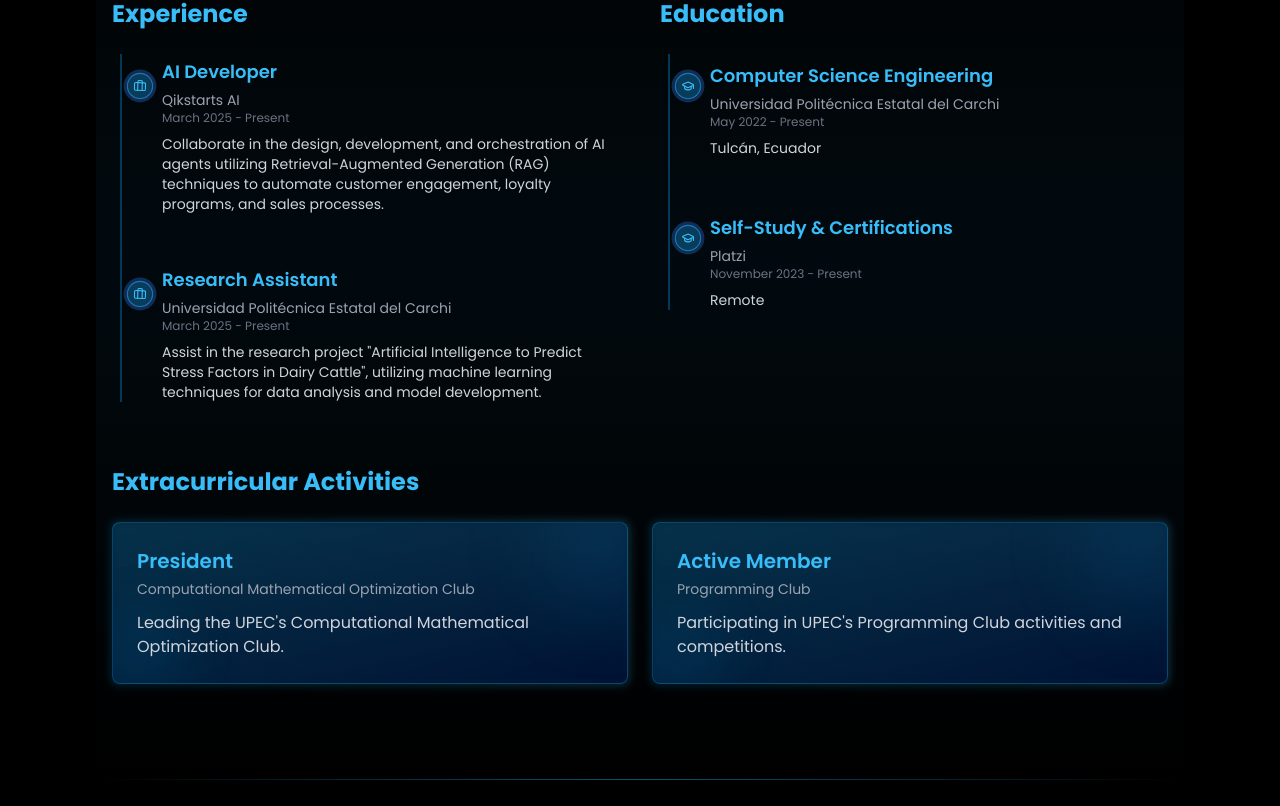
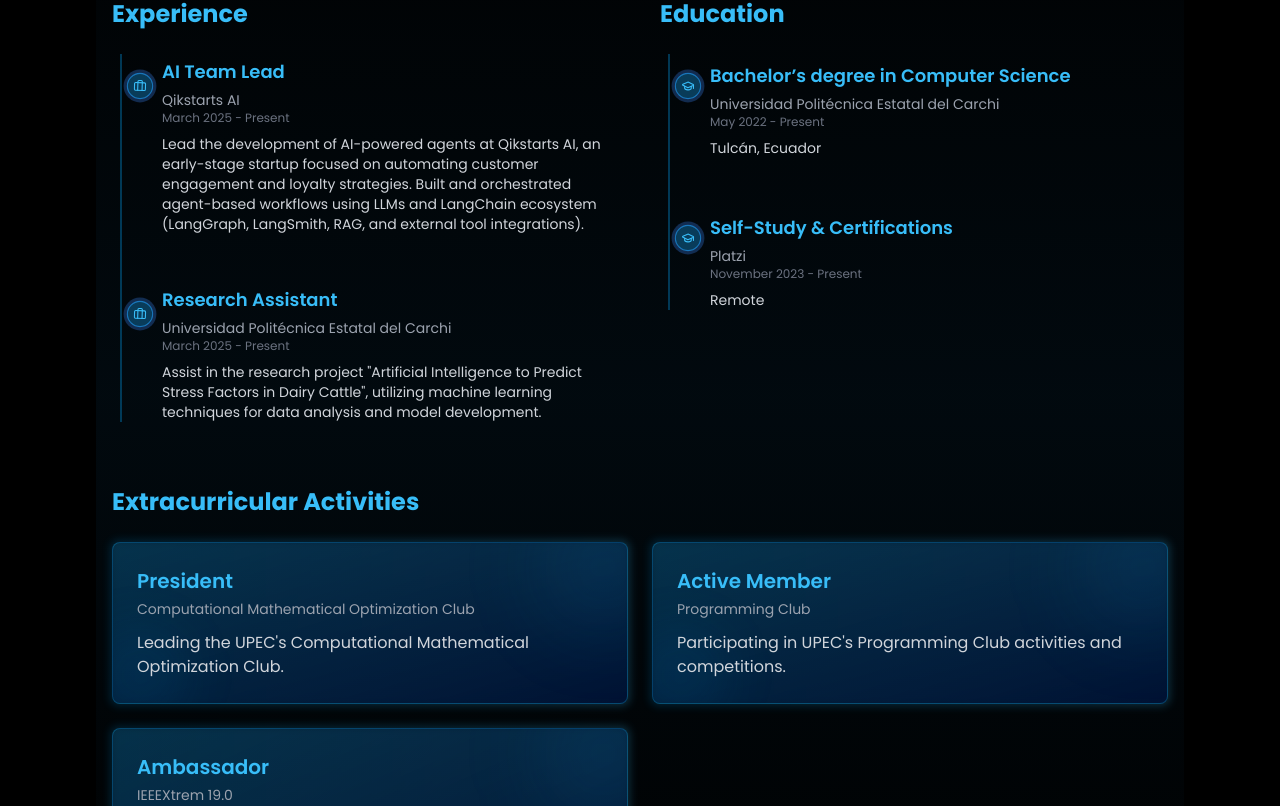
Before and after one commit to johncortes117/johncp_web, a Next.js app: page / in a window 1280 px wide. Shown: the part 2134-2940 px from the top of the page. Built offline with nearby package versions, Linux system fonts and the light colour scheme.

Commit message:
Update experience

```diff
--- a/app/data/education.tsx
+++ b/app/data/education.tsx
@@ -26,10 +26,10 @@ export interface ExtracurricularItem {
 
 export const experienceData: ExperienceItem[] = [
   {
-    title: "AI Developer",
+    title: "AI Team Lead",
     company: "Qikstarts AI",
     period: "March 2025 - Present",
-    description: "Collaborate in the design, development, and orchestration of AI agents utilizing Retrieval-Augmented Generation (RAG) techniques to automate customer engagement, loyalty programs, and sales processes.",
+    description: "Lead the development of AI-powered agents at Qikstarts AI, an early-stage startup focused on automating customer engagement and loyalty strategies. Built and orchestrated agent-based workflows using LLMs and LangChain ecosystem (LangGraph, LangSmith, RAG, and external tool integrations).",
     icon: <Briefcase className="h-5 w-5 text-blue-400" />,
   },
   {
@@ -43,7 +43,7 @@ export const experienceData: ExperienceItem[] = [
 
 export const educationData: EducationItem[] = [
   {
-    degree: "Computer Science Engineering",
+    degree: "Bachelor’s degree in Computer Science",
     institution: "Universidad Politécnica Estatal del Carchi",
     period: "May 2022 - Present",
     location: "Tulcán, Ecuador",
@@ -71,4 +71,10 @@ export const extracurricularData: ExtracurricularItem[] = [
     description: "Participating in UPEC's Programming Club activities and competitions.",
     icon: <Users className="h-5 w-5 text-blue-400" />,
   },
+  {
+    role: "Ambassador",
+    organization: "IEEEXtrem 19.0",
+    description: "Promoted and coordinated participation in the IEEEXtreme 19.0 global programming competition. Acted as a liaison between participants and IEEE organizers, providing guidance, resolving queries, and encouraging engagement across local IEEE student branches.",
+    icon: <Users className="h-5 w-5 text-blue-400" />,
+  },
 ];
```
